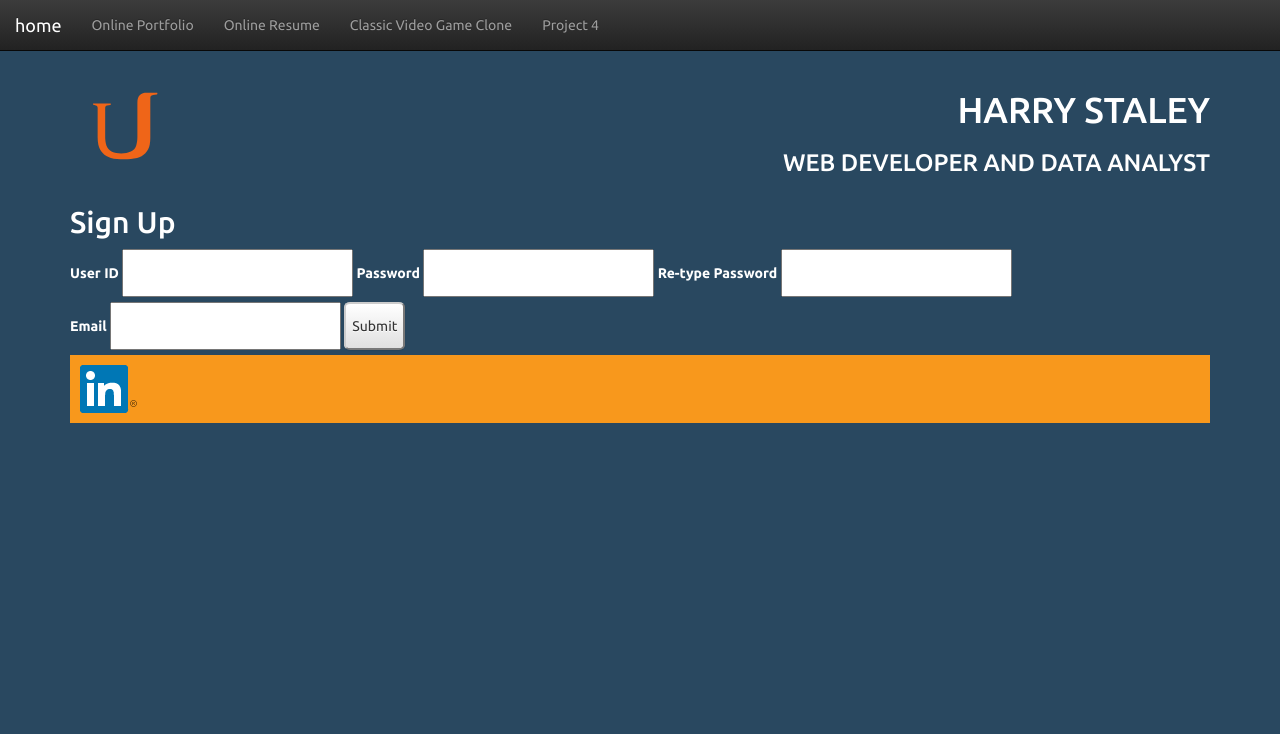
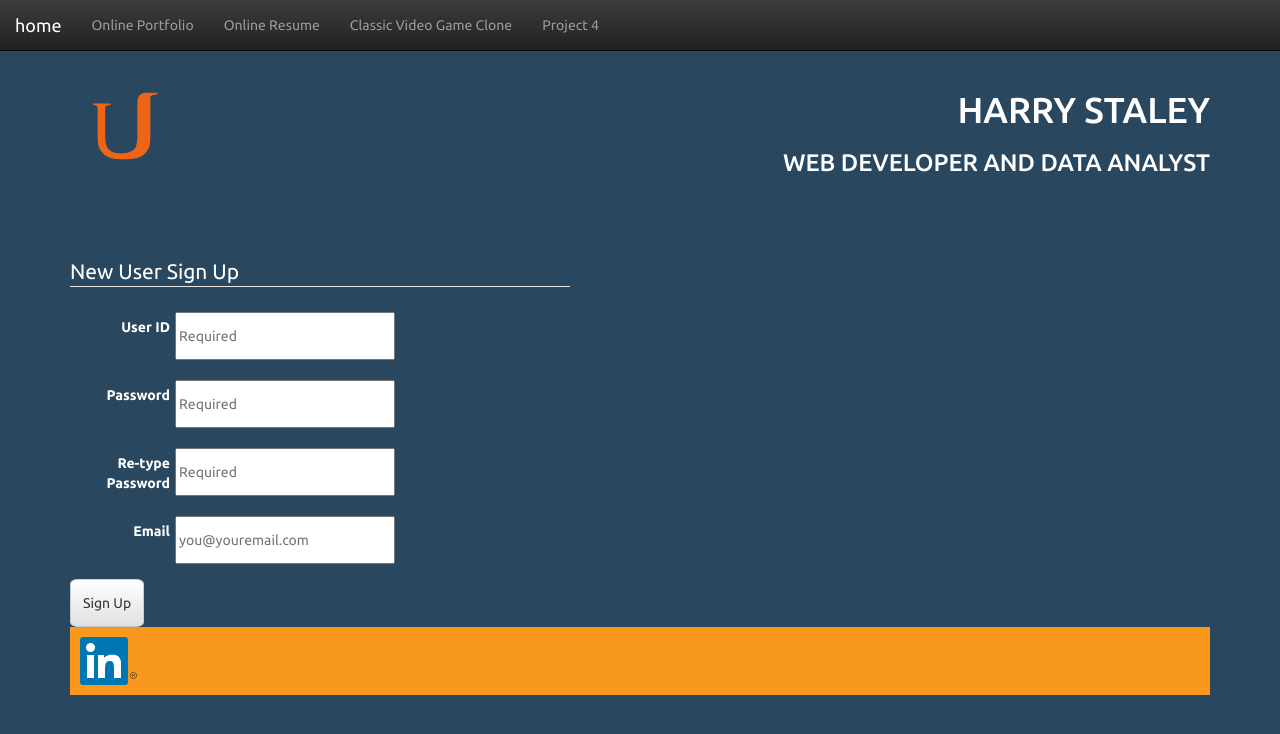
Before and after one commit to harrystaley/FSND_Multi_User_Blog, a Python web app: template templates/signup.html in a window 1280 px wide. Shown: the top 734 px of the page. Run offline with Jinja, Linux system fonts and the light colour scheme; the template is opened without the code that fills it, so the values that code supplies are empty; some libraries are stand-ins or nearby versions.

Commit message:
FEAT: added signup page front end and styling
Created the front end of the sign up page and styling so that it
matches the with the rest of the site.

```diff
--- a/css/style.css
+++ b/css/style.css
@@ -1,16 +1,38 @@
-/* Created by Harry Staley for Project 1 of the Udacity Front End Web Devlopment Nanodegree */
+/* Created by Harry Staley for the multi user blog project of the Udacity full stack Web Devlopment Nanodegree */
 
-body {
+body, legend {
 	padding-top: 70px;
 	background-color: #294860;
 	color: white;
 	font-family: "Ubuntu", sans-serif;
 }
 
+fieldset {
+	width: 500px;
+}
+
+fieldset p {
+	clear: both;
+	padding: 5px;
+}
+
 input {
 	min-width: 48px;
 	min-height: 48px;
 	color: black;
+}
+
+input.text{
+	width: 300px;
+	float: right;
+}
+
+label {
+	text-align: right;
+	width: 100px;
+	padding: 5px;
+	float: left;
+	font-weight: bold;
 }
 
 .btn-default {
--- a/templates/signup.html
+++ b/templates/signup.html
@@ -8,25 +8,21 @@ blog project -->
 
 {% block content %}
 
-<h2>Sign Up</h2>
-<form method="post">
-	<label>
-		User ID
-		<input type="text" name="UserId">
-	</label>
-	<label>
-		Password
-		<input type="password" name="Password1">
-	</label>
-	<label>
-		Re-type Password
-		<input type="password" name="Password2">
-	</label>
-	<label>
-		Email
-		<input type="email" name="email">
-	</label>
-	<input type="submit" class="btn-default">
+<form action="" method="post" id="SignUpForm">
+	<fieldset class="accountInfo">
+		<legend>New User Sign Up</legend>
+		<p><label for="UserId">User ID</label>
+			<input type="text" name="UserId" placeholder="Required" required>
+		<p><label for="Password1">Password</label>
+			<input type="password" name="Password1" placeholder="Required" required>
+		<p><label for="Password2">Re-type Password</label>
+			<input type="password" name="Password2" placeholder="Required" required>
+		<p><label for="email">Email</label>
+			<input type="email" name="email" placeholder="you@youremail.com">
+	</fieldset>
+	<fieldset class="accountAction">
+		<input type="submit" class="btn btn-default" name="submit" value="Sign Up">
+	</fieldset>
 </form>
 
 {% endblock %}
```
